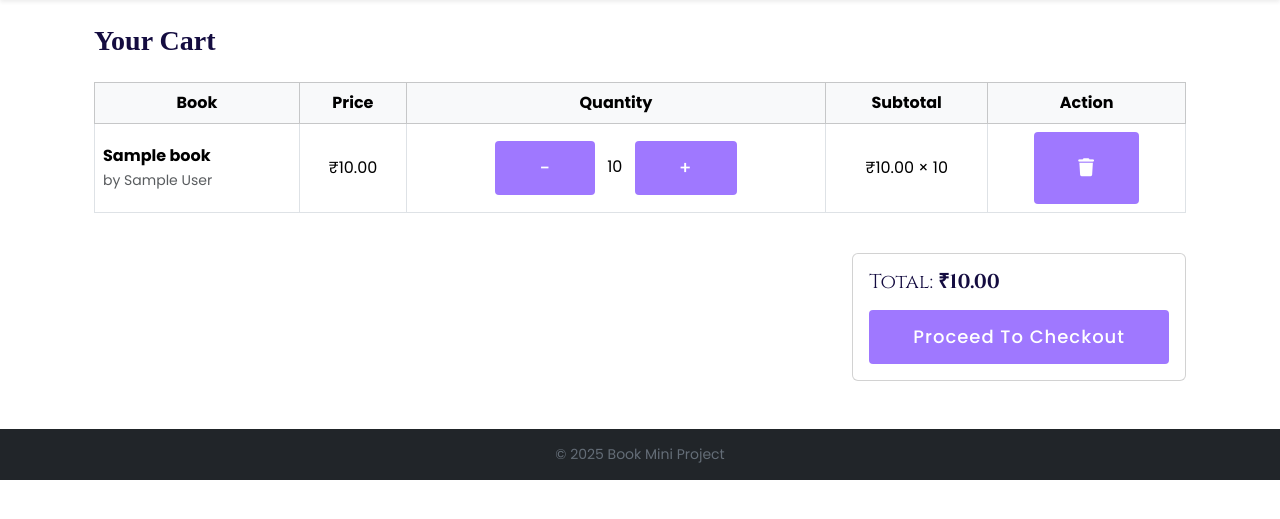
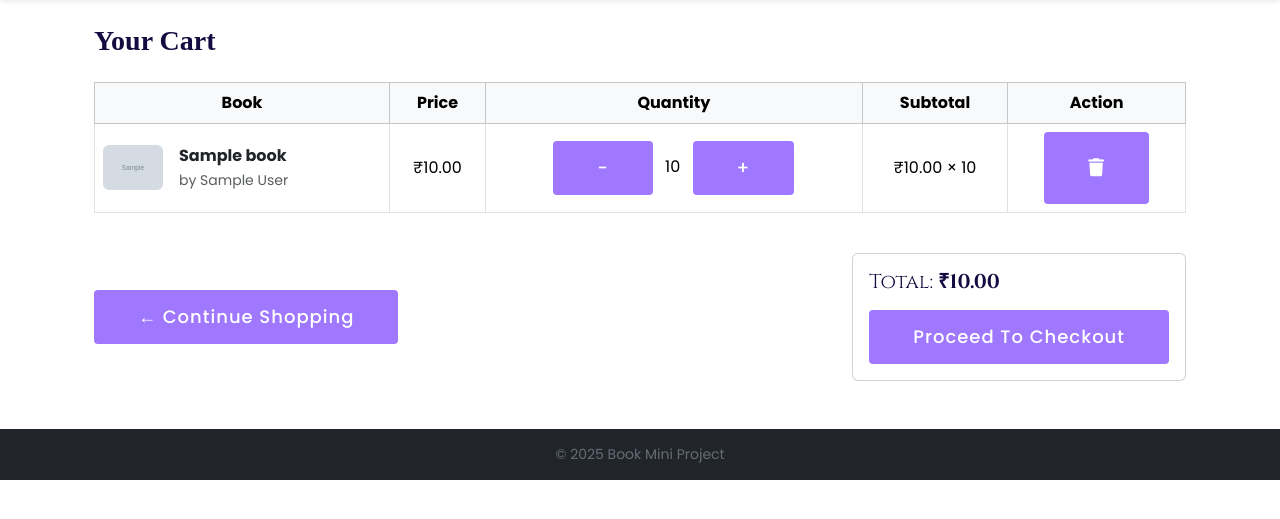
Before and after one commit to anunanda-s20/Book-mini-project, a Django app: template templates/book_app/cart.html in a window 1280 px wide. Shown: the part 70-589 px from the top of the page. Run offline with Django 3.2, Linux system fonts and the light colour scheme; the template is opened without the code that fills it: most values are stand-ins (such as "Sample title", 1, 10 or a date in 2020); grey boxes marked "Sample" are stand-in pictures.

Commit message:
Add back to shopping link on cart page

```diff
--- a/templates/book_app/cart.html
+++ b/templates/book_app/cart.html
@@ -1,11 +1,11 @@
-{% extends 'base.html' %} <!-- Use main layout -->
+{% extends 'base.html' %}  <!-- Use main layout -->
 
 {% block content %}
 <div class="container mt-4">
 
     <h2 class="mb-4">Your Cart</h2>
 
-    {% if items %} <!-- Cart has items -->
+    {% if items %}  <!-- Cart has items -->
 
     <div class="table-responsive">
         <table class="table table-bordered align-middle text-center">
@@ -23,31 +23,55 @@
 
             <tbody>
             {% for item in items %}
-                {# ✅ Only highlight row if stock is low: 1, 2, 3 #}
+                <!-- Highlight row if stock is low -->
                 <tr {% if item.book.stock > 0 and item.book.stock <= 3 %}class="table-warning"{% endif %}>
 
-                    <!-- Book title & author -->
+                    <!-- Book image + title + author -->
                     <td class="text-start">
-                        <strong>{{ item.book.title }}</strong><br>
-                        <small class="text-muted">by {{ item.book.author }}</small><br>
-                        {# 🔴 Optional: show low stock message #}
-                        {% if item.book.stock > 0 and item.book.stock <= 3 %}
-                            <small class="text-danger">Only {{ item.book.stock }} left!</small>
-                        {% endif %}
+                        <div class="d-flex align-items-center">
+
+                            <!-- Book thumbnail -->
+                            {% if item.book.image %}
+                                <img src="{{ item.book.image.url }}"
+                                     alt="{{ item.book.title }}"
+                                     style="width: 60px; height: auto;"
+                                     class="me-3 rounded">
+                            {% endif %}
+
+                            <div>
+                                <!-- Clickable book title -->
+                                <a href="{% url 'book_detail' item.book.id %}"
+                                   class="fw-bold text-decoration-none text-dark">
+                                    {{ item.book.title }}
+                                </a><br>
+
+                                <small class="text-muted">
+                                    by {{ item.book.author }}
+                                </small><br>
+
+                                <!-- Low stock warning -->
+                                {% if item.book.stock > 0 and item.book.stock <= 3 %}
+                                    <small class="text-danger">
+                                        Only {{ item.book.stock }} left!
+                                    </small>
+                                {% endif %}
+                            </div>
+
+                        </div>
                     </td>
 
                     <!-- Single book price -->
                     <td>₹{{ item.book.price|floatformat:2 }}</td>
 
-                    <!-- Quantity buttons -->
+                    <!-- Quantity controls -->
                     <td>
-                        <!-- Decrease quantity -->
+                        <!-- Decrease -->
                         <a href="{% url 'decrease_quantity' item.id %}"
                            class="btn btn-sm btn-outline-secondary">−</a>
 
                         <span class="mx-2">{{ item.quantity }}</span>
 
-                        <!-- Increase quantity (disabled if max stock reached) -->
+                        <!-- Increase (disabled if stock reached) -->
                         <a href="{% url 'increase_quantity' item.id %}"
                            class="btn btn-sm btn-outline-secondary"
                            {% if item.quantity >= item.book.stock %}
@@ -56,7 +80,9 @@
                     </td>
 
                     <!-- Subtotal -->
-                    <td>₹{{ item.book.price|floatformat:2 }} × {{ item.quantity }}</td>
+                    <td>
+                        ₹{{ item.book.price|floatformat:2 }} × {{ item.quantity }}
+                    </td>
 
                     <!-- Remove item -->
                     <td>
@@ -73,19 +99,39 @@
         </table>
     </div>
 
-    <!-- Total & Checkout -->
-    <div class="d-flex justify-content-end mt-4">
+    <!-- Total + buttons -->
+    <div class="d-flex justify-content-between align-items-center mt-4">
+
+        <!-- Continue shopping -->
+        <a href="{% url 'book_list' %}" class="btn btn-outline-primary">
+            ← Continue Shopping
+        </a>
+
+        <!-- Total + checkout -->
         <div class="card p-3" style="min-width: 250px;">
-            <h5>Total: <strong>₹{{ total|floatformat:2 }}</strong></h5>
-            <a href="{% url 'checkout' %}" class="btn btn-success mt-2 w-100">Proceed to Checkout</a>
+            <h5>
+                Total:
+                <strong>₹{{ total|floatformat:2 }}</strong>
+            </h5>
+
+            <a href="{% url 'checkout' %}"
+               class="btn btn-success mt-2 w-100">
+                Proceed to Checkout
+            </a>
         </div>
+
     </div>
 
-    {% else %} <!-- Cart empty -->
+    {% else %}  <!-- Cart empty -->
+
     <div class="text-center mt-5">
         <h4>Your cart is empty 🛒</h4>
-        <a href="{% url 'book_list' %}" class="btn btn-primary mt-3">Browse Books</a>
+        <a href="{% url 'book_list' %}"
+           class="btn btn-primary mt-3">
+            Browse Books
+        </a>
     </div>
+
     {% endif %}
 
 </div>
```
